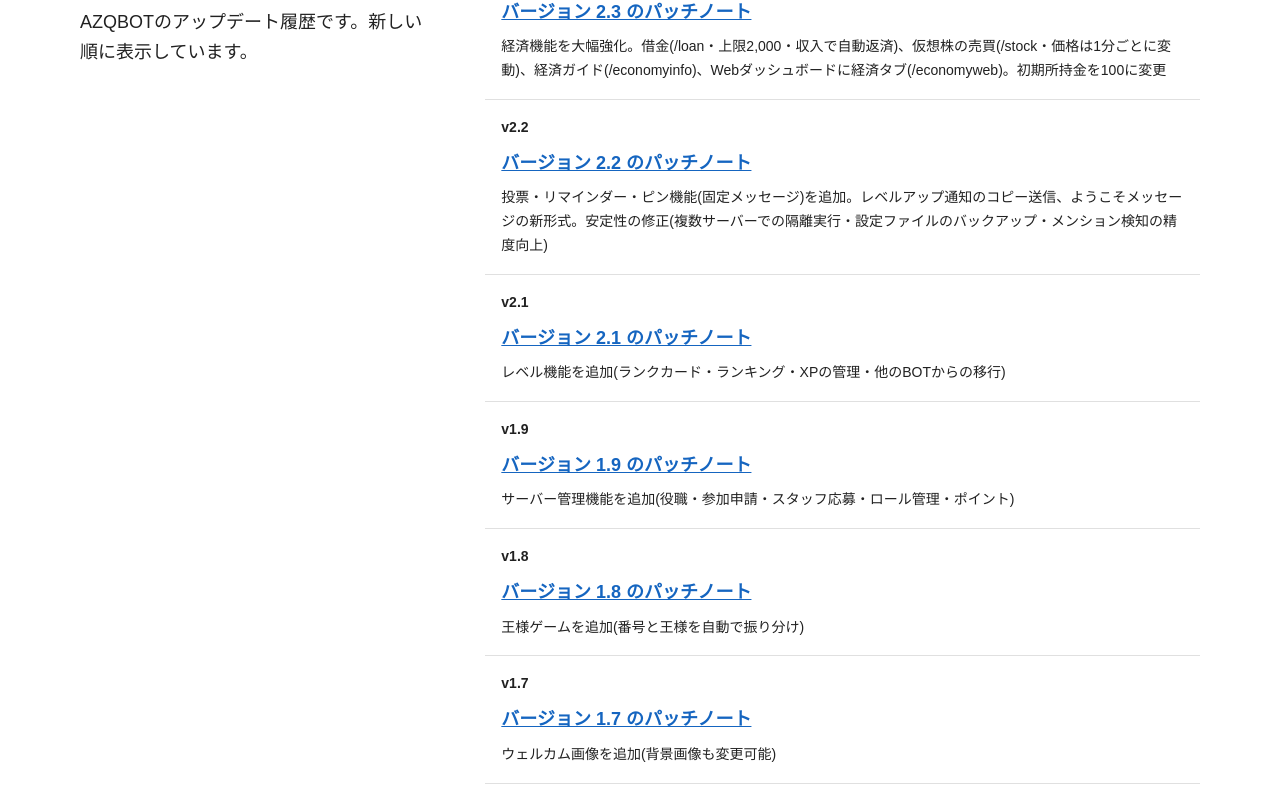
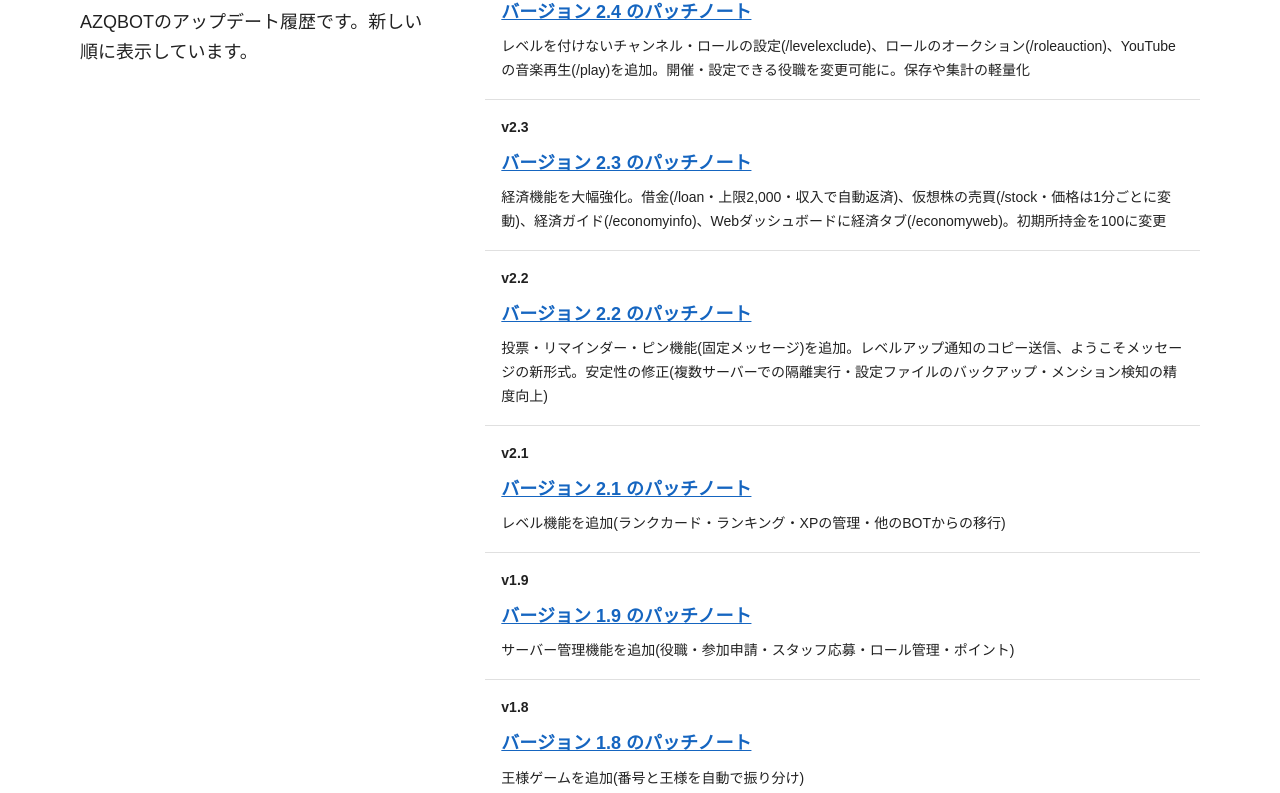
Before and after one commit to Azuk1-azq/AZQ-BOT, a plain HTML site: page patchnote/index.html in a window 1280 px wide. Shown: the part 150-943 px from the top of the page. Drawn offline with Linux system fonts and the light colour scheme.

Commit message:
Add patch notes for versions 2.3 and 2.4

```diff
--- a/patchnote/index.html
+++ b/patchnote/index.html
@@ -17,7 +17,8 @@
 <div>
 
 <ul class="list">
-<li><a class="item" href="../patchnote/2.3.html"><div class="meta"><span class="ver">v2.3</span><span class="new">最新</span></div><h3>バージョン 2.3 のパッチノート</h3><p>経済機能を大幅強化。借金(/loan・上限2,000・収入で自動返済)、仮想株の売買(/stock・価格は1分ごとに変動)、経済ガイド(/economyinfo)、Webダッシュボードに経済タブ(/economyweb)。初期所持金を100に変更</p></a></li>
+<li><a class="item" href="../patchnote/2.4.html"><div class="meta"><span class="ver">v2.4</span><span class="new">最新</span></div><h3>バージョン 2.4 のパッチノート</h3><p>レベルを付けないチャンネル・ロールの設定(/levelexclude)、ロールのオークション(/roleauction)、YouTubeの音楽再生(/play)を追加。開催・設定できる役職を変更可能に。保存や集計の軽量化</p></a></li>
+<li><a class="item" href="../patchnote/2.3.html"><div class="meta"><span class="ver">v2.3</span></div><h3>バージョン 2.3 のパッチノート</h3><p>経済機能を大幅強化。借金(/loan・上限2,000・収入で自動返済)、仮想株の売買(/stock・価格は1分ごとに変動)、経済ガイド(/economyinfo)、Webダッシュボードに経済タブ(/economyweb)。初期所持金を100に変更</p></a></li>
 <li><a class="item" href="../patchnote/2.2.html"><div class="meta"><span class="ver">v2.2</span></div><h3>バージョン 2.2 のパッチノート</h3><p>投票・リマインダー・ピン機能(固定メッセージ)を追加。レベルアップ通知のコピー送信、ようこそメッセージの新形式。安定性の修正(複数サーバーでの隔離実行・設定ファイルのバックアップ・メンション検知の精度向上)</p></a></li>
 <li><a class="item" href="../patchnote/2.1.html"><div class="meta"><span class="ver">v2.1</span></div><h3>バージョン 2.1 のパッチノート</h3><p>レベル機能を追加(ランクカード・ランキング・XPの管理・他のBOTからの移行)</p></a></li>
 <li><a class="item" href="../patchnote/1.9.html"><div class="meta"><span class="ver">v1.9</span></div><h3>バージョン 1.9 のパッチノート</h3><p>サーバー管理機能を追加(役職・参加申請・スタッフ応募・ロール管理・ポイント)</p></a></li>
```
